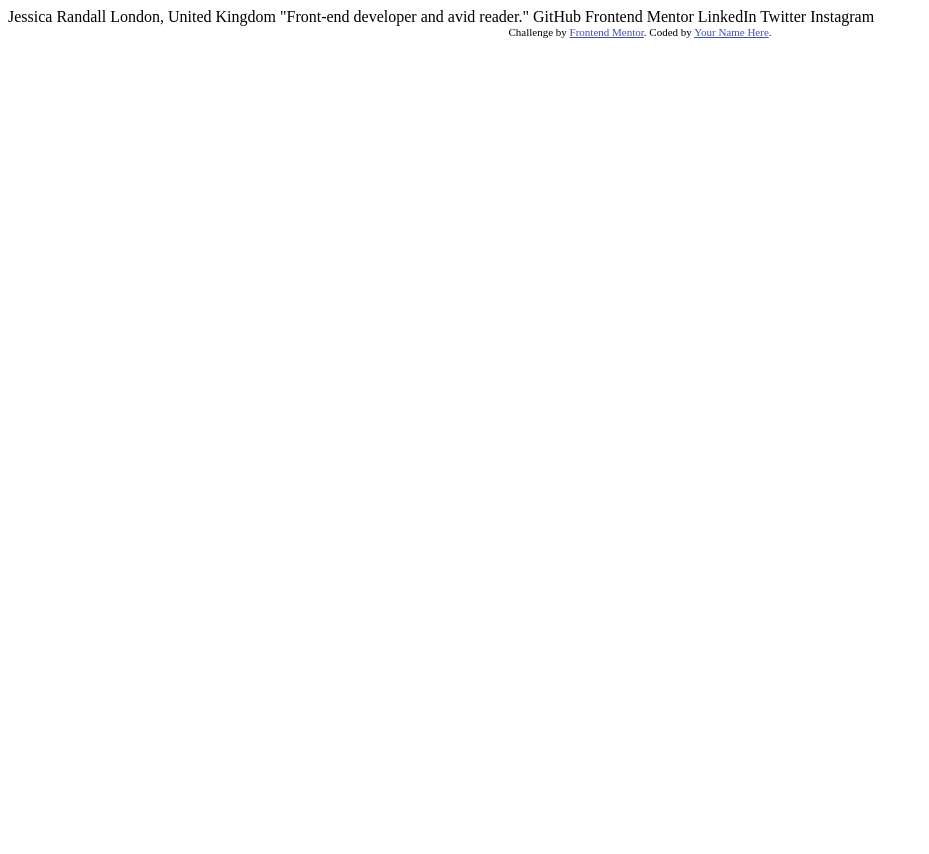
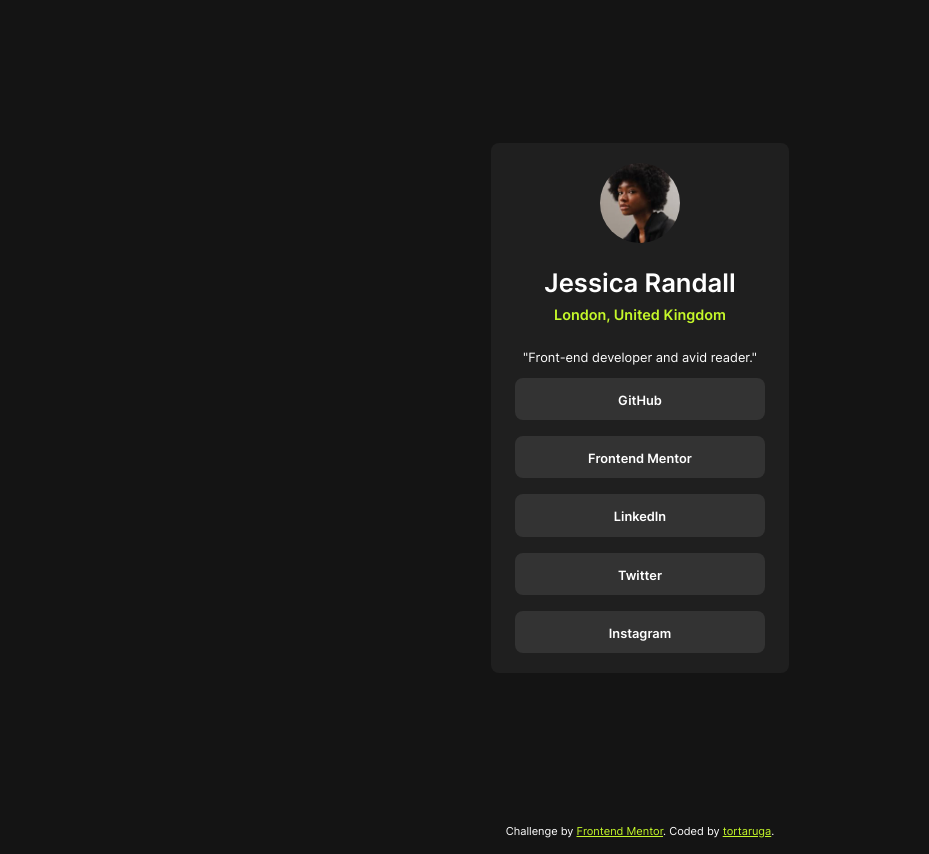
Before and after one commit to tortaruga/social-links-project, a plain HTML site: page index.html in a window 1280 px wide. Shown: the whole page, without its empty margins (0-929 px from the left). Before the commit the page ends 800 px from the top, so only its background shows below. Drawn offline with Linux system fonts and the light colour scheme.

Commit message:
added styles.css, updated index.html and README.md

```diff
--- a/index.html
+++ b/index.html
@@ -3,7 +3,7 @@
 <head>
   <meta charset="UTF-8">
   <meta name="viewport" content="width=device-width, initial-scale=1.0"> <!-- displays site properly based on user's device -->
-
+  <link rel="stylesheet" href="./styles.css">
   <link rel="icon" type="image/png" sizes="32x32" href="./assets/images/favicon-32x32.png">
 
   <title>Frontend Mentor | Social links profile</title>
@@ -11,24 +11,36 @@
   <!-- Feel free to remove these styles or customise in your own stylesheet 👍 -->
   <style>
     .attribution { font-size: 11px; text-align: center; }
-    .attribution a { color: hsl(228, 45%, 44%); }
+
   </style>
 </head>
 <body>
 
-  Jessica Randall
-  London, United Kingdom
-  "Front-end developer and avid reader."
+  <main>
+    <div class="card">
+      <div class="user-info">
+        <img src="/assets/images/avatar-jessica.jpeg" alt="user avatar">
+        <h1 id="username">Jessica Randall</h1>
+        <h3 id="position">London, United Kingdom</h3>
+      </div>
+      <p class="user-bio">"Front-end developer and avid reader."</p>
+      <ul class="socials">
+        <li><a href="#">GitHub</a></li>
+        <li><a href="#">Frontend Mentor</a></li>
+        <li><a href="#">LinkedIn</a></li>
+        <li><a href="#">Twitter</a></li>
+        <li><a href="#">Instagram</a></li>
+      </ul>
+    </div>
 
-  GitHub
-  Frontend Mentor
-  LinkedIn
-  Twitter
-  Instagram
+  </main>
 
-  <div class="attribution">
+  <footer>
+    <div class="attribution">
     Challenge by <a href="https://www.frontendmentor.io?ref=challenge" target="_blank">Frontend Mentor</a>.
-    Coded by <a href="#">Your Name Here</a>.
-  </div>
+    Coded by <a href="https://www.frontendmentor.io/profile/tortaruga">tortaruga</a>.
+    </div>
+  </footer>
+
 </body>
 </html>
--- /dev/null
+++ b/styles.css
@@ -0,0 +1,120 @@
+:root {
+--green: hsl(75, 94%, 57%);
+--white: hsl(0, 0%, 100%);
+--grey: hsl(0, 0%, 20%);
+--dark-grey: hsl(0, 0%, 12%);
+--black: hsl(0, 0%, 8%);
+}
+
+@font-face {
+    font-family: 'Inter';
+    src: url(./assets/fonts/Inter-VariableFont_slnt\,wght.ttf);
+}
+
+* {
+    box-sizing: border-box;
+}
+
+body {
+    background: var(--black);
+    font-family: Inter, sans-serif;
+    color: var(--white);
+    font-weight: 400;
+}
+
+main {
+    min-height: 100vh;
+    display: flex;
+    justify-content: center;
+    align-items: center;
+    width: 100%;
+    padding: 1rem;
+    text-align: center;
+}
+
+.card {
+    background: var(--dark-grey);
+    border-radius: .5rem;
+    display: flex;
+    flex-direction: column;
+    align-items: center;
+    padding: 1.2rem 1.5rem;
+}
+
+.user-info {
+    width: 100%;
+    display: flex;
+    flex-direction: column;
+    align-items: center;
+}
+
+.user-info img {
+    border-radius: 50%;
+    width: 5rem;
+}
+
+#username {
+    font-weight: 600;
+    margin-block: 1.5rem .5rem;
+    font-size: 1.6rem;
+}
+
+#position {
+    color: var(--green);
+    font-weight: 600;
+    font-size: .9rem;
+    margin-block-start: 0;
+}
+
+.user-bio {
+    font-size: .8rem;
+    padding-inline: .5rem;
+}
+
+.socials {
+    list-style: none;
+    display: flex;
+    flex-direction: column;
+    padding-left: 0;
+    width: 100%;
+    gap: 1rem;
+    margin: 0;
+}
+
+.socials li {
+    background: var(--grey);
+    padding: .7rem;
+    text-align: center;
+    border-radius: .5rem;
+}
+
+.socials li:hover {
+    background-color: var(--green);
+    cursor: pointer;
+    }
+
+.socials li:hover a {
+    color:var(--dark-grey);
+}
+
+.socials a {
+    color: var(--white);
+    text-decoration: none;
+    font-weight: 600;
+    font-size: .8rem;
+}
+
+footer {
+    position: absolute;
+    padding: 1rem;
+    left: 50%;
+    transform: translateX(-50%);
+}
+
+.attribution {
+    width: 100%;
+}
+
+.attribution a {
+    color: var(--green);
+}
```
Also changed, not shown: 2 other files.
